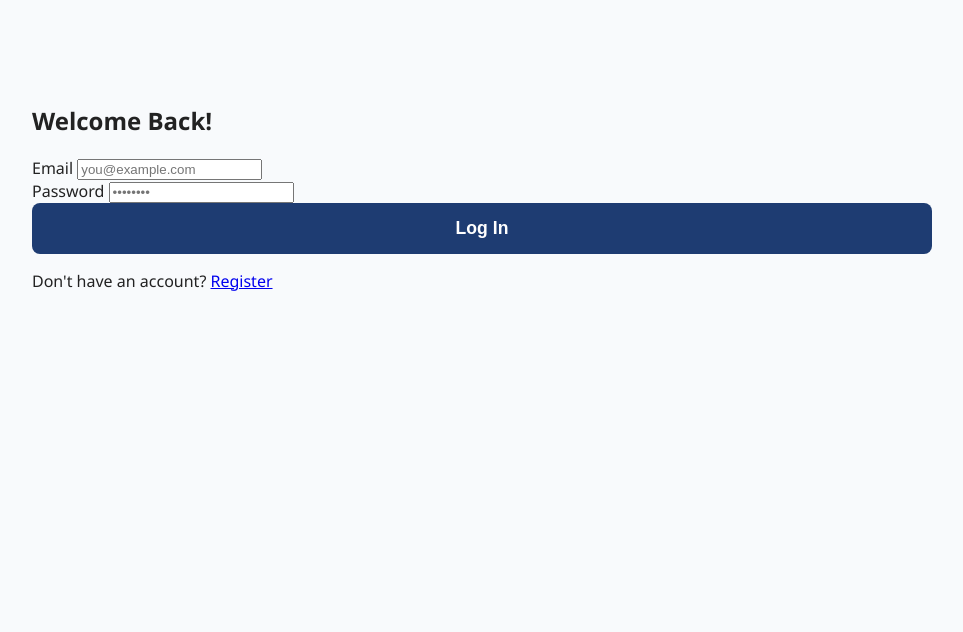
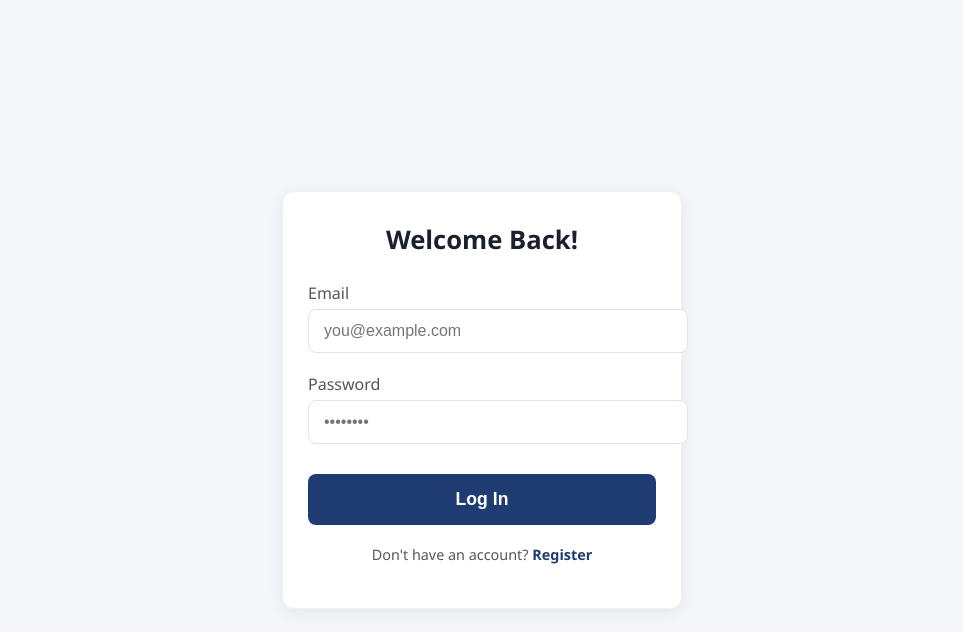
Before and after one commit to sahin354/investment-site, a plain HTML site: page login.html in a window 1280 px wide. Shown: the whole page, without its empty margins (158-1121 px from the left). Drawn offline with Linux system fonts and the light colour scheme.

Commit message:
Update style.css

```diff
--- a/style.css
+++ b/style.css
@@ -667,3 +667,92 @@ body.sidebar-open .side-menu {
     font-size: 1.5em;
     color: #1e3c72;
 }
+
+/* --- Modern UI for Login & Register Pages --- */
+
+.auth-page-background {
+  background-color: #f4f6f9;
+  display: flex;
+  justify-content: center;
+  align-items: center;
+  min-height: 100vh;
+}
+
+.auth-container {
+  width: 100%;
+  max-width: 400px; /* Limits width on larger screens */
+  padding: 20px;
+}
+
+.auth-card {
+  background: #ffffff;
+  padding: 30px 25px;
+  border-radius: 12px;
+  box-shadow: 0 4px 15px rgba(0, 0, 0, 0.07);
+  border: 1px solid #eef2f7;
+}
+
+.auth-card h2 {
+  text-align: center;
+  margin-top: 0;
+  margin-bottom: 25px;
+  color: #1a202c;
+  font-size: 1.6em;
+}
+
+.input-group {
+  margin-bottom: 20px;
+}
+
+.input-group label {
+  display: block;
+  margin-bottom: 5px;
+  font-weight: 500;
+  color: #555;
+}
+
+.input-group input {
+  width: 100%;
+  padding: 12px 15px;
+  border: 1px solid #dce4f0;
+  border-radius: 8px;
+  font-size: 1em;
+  transition: border-color 0.2s, box-shadow 0.2s;
+}
+
+.input-group input:focus {
+  outline: none;
+  border-color: #1e3c72;
+  box-shadow: 0 0 0 3px rgba(30, 60, 114, 0.1);
+}
+
+.submit-btn {
+  width: 100%;
+  padding: 15px;
+  font-size: 1.1em;
+  font-weight: bold;
+  background-color: #1e3c72;
+  color: white;
+  border: none;
+  border-radius: 8px;
+  cursor: pointer;
+  margin-top: 10px;
+  transition: background-color 0.2s;
+}
+
+.submit-btn:hover {
+  background-color: #2a5298;
+}
+
+.auth-switch {
+  text-align: center;
+  margin-top: 20px;
+  font-size: 0.9em;
+  color: #555;
+}
+
+.auth-switch a {
+  color: #1e3c72;
+  font-weight: bold;
+  text-decoration: none;
+}
```
